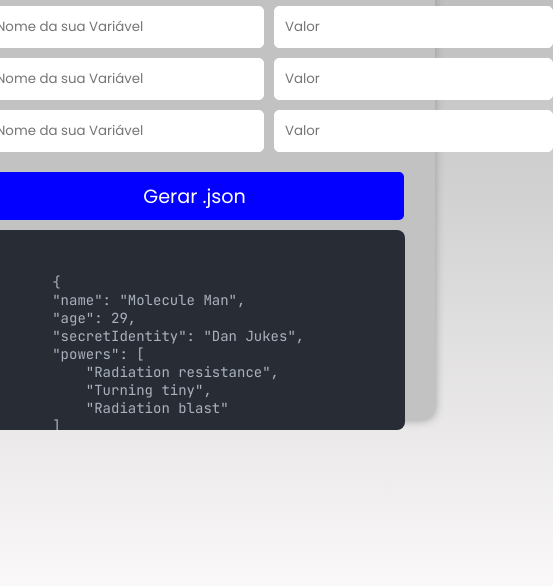
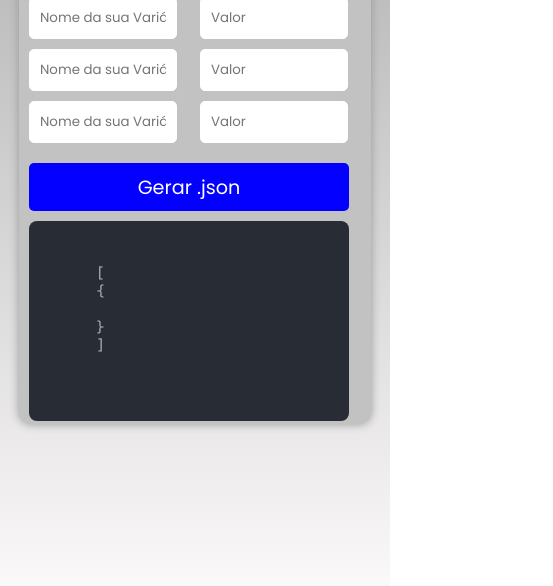
Before and after one commit to akroelGOTY/gerador-json, a plain HTML site: page gerador de json/index.html in a window 390 px wide. Shown: the part 258-844 px from the top of the page, 553 px wide, since content can reach past the window. Drawn offline with Linux system fonts and the light colour scheme; a web font is replaced by a local one.

Commit message:
@media queries
O gerador de json está responsivo no celular.

```diff
--- a/gerador de json/index.html
+++ b/gerador de json/index.html
@@ -42,16 +42,11 @@
         <div class="json-output">
           <pre>
         <code class="code-json">
+        [
         {
-        "name": "Molecule Man",
-        "age": 29,
-        "secretIdentity": "Dan Jukes",
-        "powers": [
-            "Radiation resistance",
-            "Turning tiny",
-            "Radiation blast"
+
+        }
         ]
-        }
         </code>
     </pre>
         </div>
--- a/gerador de json/source/assests/css/global.css
+++ b/gerador de json/source/assests/css/global.css
@@ -3,6 +3,7 @@
     padding: 0;
     box-sizing: border-box;
     font-family: "Poppins", sans-serif;
+    cursor:crosshair;
 }
 
 body {
--- a/gerador de json/source/assests/css/style.css
+++ b/gerador de json/source/assests/css/style.css
@@ -2,7 +2,7 @@
   background-color: rgb(194, 194, 194);
   box-shadow: 0 0 10px var(--box-shadow);
   width: 30rem;
-    height: 32rem;
+  height: 32.5rem;
   border-radius: 12px;
   border: none;
   padding: 30px;
@@ -13,14 +13,27 @@
   text-align: center;
 }
 
+@media screen and (max-width: 768px){
+    .container {
+        padding: 10px;
+        width: 22rem;
+    }
+
+    .container h1 {
+        margin-top: 15px;
+    }
+}
+
 .span-wrapper {
   font-weight: 790;
-    color: var(--icon-color-blue)
+  color: var(--icon-color-blue);
 }
 
-.components {margin-top: 20px;}
+.components {
+  margin-top: 20px;
+}
 
-.components button{
+.components button {
   background-color: rgb(4, 0, 255);
   height: 3rem;
   width: 26.2rem;
@@ -29,6 +42,18 @@
   color: #ffffff;
   margin-top: 10px;
   font-size: larger;
+  transition: .5s ease;
+}
+
+.components button:hover {
+    cursor: pointer;
+    background-color: #001744;
+}
+
+@media screen and (max-width: 768px){
+    .components button {
+        width: 20rem;
+    }
 }
 
 /* layout */
@@ -46,6 +71,11 @@
   background-color: rgb(255, 255, 255);
 }
 
+@media screen and (max-width: 768px) {
+    .json-row input {
+        width: 148px;
+    }
+}
 .json-output {
   height: 200px;
   background-color: #282c34;
@@ -55,10 +85,18 @@
   overflow-x: auto;
 }
 
+@media screen and (max-width: 768px) {
+    .json-output {
+        width: 20rem;
+    }
+}
+
 .code-json {
-    font-family: 'Jetbrains Mono', Consolas, monospace;
+  font-family: "Jetbrains Mono", Consolas, monospace;
   font-size: 14px;
   padding: 0;
   margin: 0;
   display: block;
 }
+
+.code-json:hover {cursor: text;}
```
Lines whose indentation alone changed are shown as unchanged.
